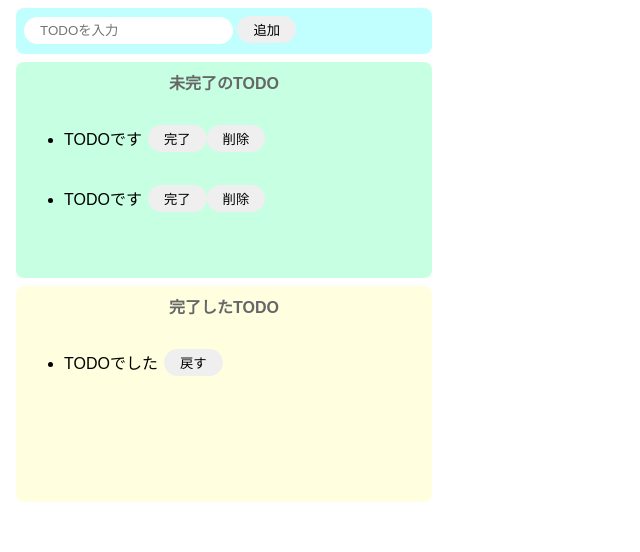
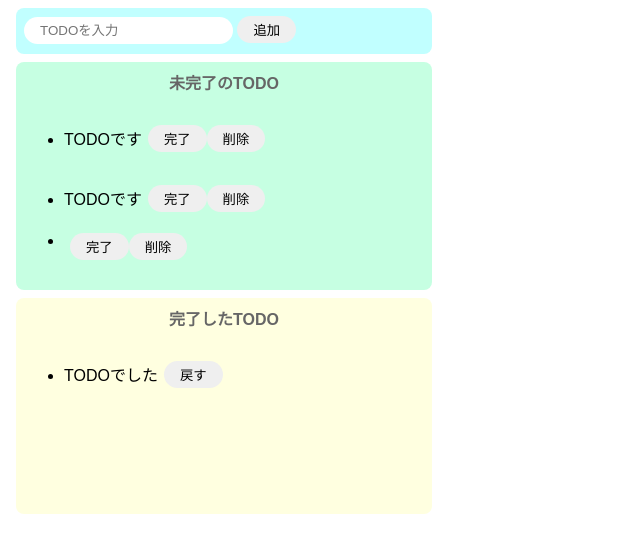
Before and after one commit to kawamuragen/todo-app-js, a website built with Parcel: page index.html in a window 1280 px wide. Both pictures are taken after a click on the button "追加". Shown: the whole page, without its empty margins (0-640 px from the left). Built offline with nearby package versions, Linux system fonts and the light colour scheme.

Commit message:
Up to lesson 34.

```diff
--- a/index.html
+++ b/index.html
@@ -7,12 +7,12 @@
 
   <body>
     <div class="input-area">
-      <input placeholder="TODOを入力" />
-      <button>追加</button>
+      <input id="add-text" placeholder="TODOを入力" />
+      <button id="add-button">追加</button>
     </div>
     <div class="incomplete-area">
       <p class="title">未完了のTODO</p>
-      <ul>
+      <ul id="incomplete-list">
         <li>
           <div class="list-row">
             <p>TODOです</p>
--- a/src/index.js
+++ b/src/index.js
@@ -1 +1,48 @@
 import "./styles.css";
+
+const onClickAdd = () => {
+  // テキストボックスの値を取得し、初期化する
+  const inputText = document.getElementById("add-text").value;
+  document.getElementById("add-text").value = "";
+
+  // li タグ生成
+  const li = document.createElement("li");
+
+  // div生成
+  const div = document.createElement("div");
+  div.className = "list-row";
+
+  // p タグ生成
+  const p = document.createElement("p");
+  p.innerText = inputText;
+
+  // button(完了)タグ生成
+  const completeButton = document.createElement("button");
+  completeButton.innerText = "完了";
+  completeButton.addEventListener("click", () => {
+    alert("完了");
+  });
+
+  // button(削除)タグ生成
+  const deleteButton = document.createElement("button");
+  deleteButton.innerText = "削除";
+  deleteButton.addEventListener("click", () => {
+    alert("削除");
+  });
+
+  // li タグの子要素にdivタグ,pタグを挿入
+  const fragment = document.createDocumentFragment();
+  fragment.append(p);
+  fragment.append(completeButton);
+  fragment.append(deleteButton);
+  // console.log(fragment);
+  li.appendChild(div).appendChild(fragment);
+  // console.log(li);
+
+  // 未完了のリストに追加
+  document.getElementById("incomplete-list").appendChild(li);
+};
+
+document
+  .getElementById("add-button")
+  .addEventListener("click", () => onClickAdd());
```
